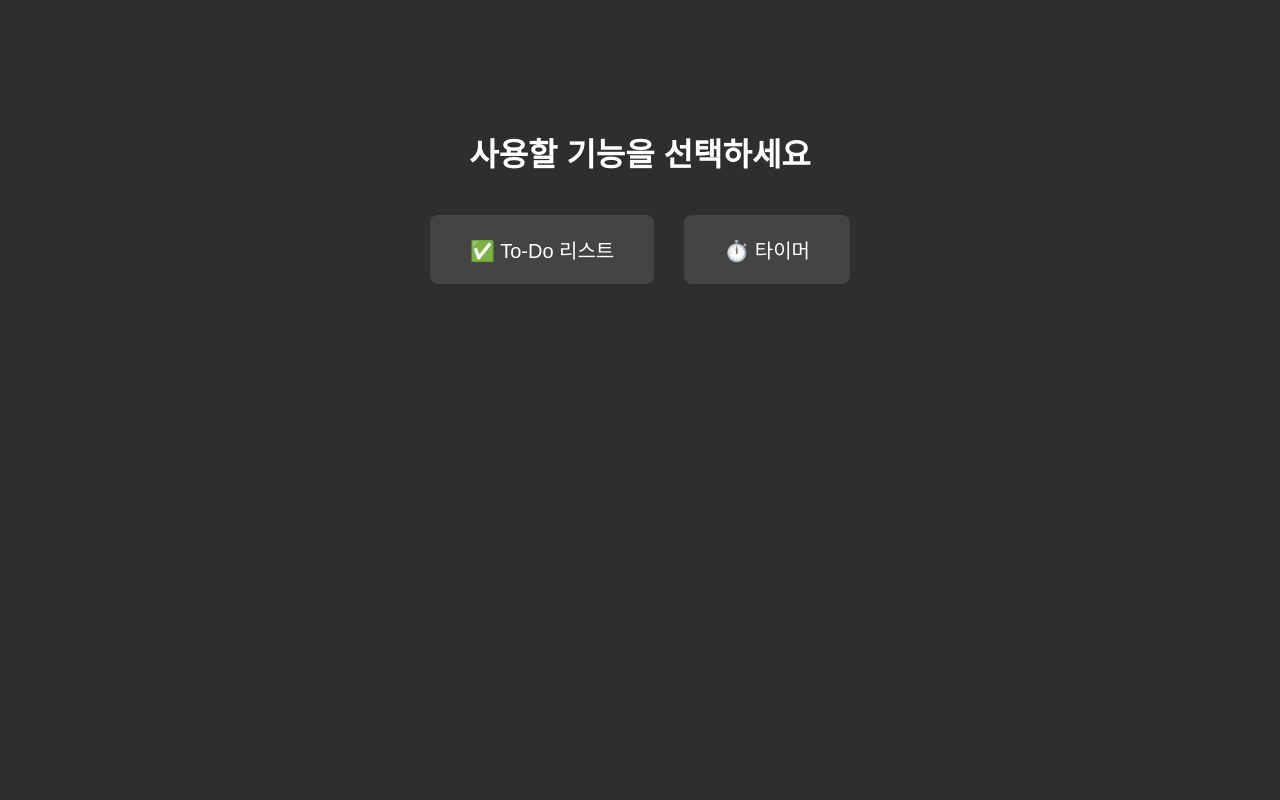
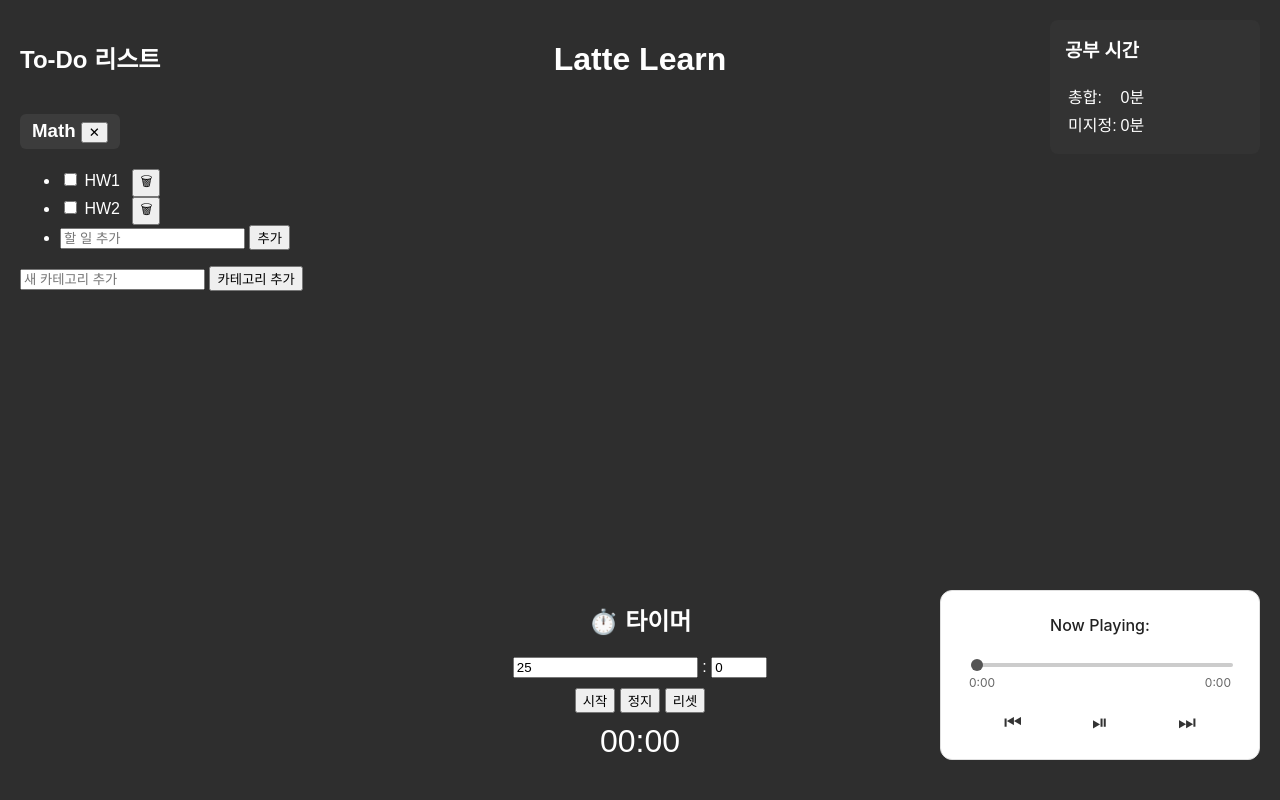
Before and after one commit to Jaeminp2/flask-demo, a Flask app: page / in a window 1280 px wide. Run offline with Flask 3, Linux system fonts and the light colour scheme; data that the repository does not hold is empty.

Commit message:
앱 통합 2차 + 공부시간 위치만 구현, 세부코드 추가 필요

```diff
--- a/app.py
+++ b/app.py
@@ -1,44 +1,35 @@
 import os
 from flask import Flask, render_template
-from todo_models import db, Todo
+from todo_models import db, Category
 
-# Set the secret key for our app
-# Use an environment variable if available, otherwise use the development default.
 SECRET_KEY = os.environ.get('SECRET_KEY', 'development-secret-key')
-
 app = Flask(__name__)
 app.secret_key = SECRET_KEY
 
-# Database configuration
+# DB 기본 세팅
 app.config['SQLALCHEMY_DATABASE_URI'] = 'sqlite:///todos.db'
 app.config['SQLALCHEMY_TRACK_MODIFICATIONS'] = False
-
 db.init_app(app)
 
+# 블루프린트 파트
 from todo import todo_bp
-from timer import timer_bp         # timer 블루프린트 임포트
+from timer import timer_bp
+from study_stats import study_bp
+from music import music_bp
+
 app.register_blueprint(todo_bp)
-app.register_blueprint(timer_bp)  # 블루프린트 등록
-
+app.register_blueprint(timer_bp)
+app.register_blueprint(study_bp)
+app.register_blueprint(music_bp)
 
 @app.route('/')
 def home():
-    return render_template('main.html')
+    categories = Category.query.all()
+    return render_template('main.html', categories=categories)
 
-# if __name__ == '__main__':
-#     # Create all tables
-#     with app.app_context():
-#         db.create_all()
-
-#     print(app.url_map)
-
-#     # NOTE: Set debug to True for development mode
-#     app.run(host='0.0.0.0', port=5005, debug=True)
-
+#앱실행 파트
 if __name__ == '__main__':
     with app.app_context():
         db.create_all()
-
-    print(app.url_map)  # 등록된 라우트 목록 확인
-
+    print(app.url_map)
     app.run(debug=True)
--- a/templates/main.html
+++ b/templates/main.html
@@ -1,48 +1,121 @@
-<!-- templates/main.html -->
 <!DOCTYPE html>
 <html lang="ko">
 <head>
   <meta charset="UTF-8">
-    <title>기능 선택</title>
+  <title> Latte Learn </title>
   <style>
     body {
       background-color: #2e2e2e;
       color: white;
-            text-align: center;
       font-family: Arial, sans-serif;
-            padding-top: 100px;
+      margin: 0;
+      padding: 0;
     }
-        h1 {
-            margin-bottom: 40px;
+
+    .todo-section {
+      position: absolute;
+      top: 20px;
+      left: 20px;
+      width: 35%;
     }
-        .button-container {
-            display: flex;
-            justify-content: center;
-            gap: 30px;
+
+    .timer-section {
+      position: absolute;
+      bottom: 40px;
+      left: 50%;
+      transform: translateX(-50%);
+      width: 300px;
     }
-        .feature-button {
-            background-color: #444;
+
+    .music-section {
+      position: absolute;
+      bottom: 40px;
+      right: 20px;
+      width: 320px;
+    }
+
+    #statsBox {
+      position: absolute;
+      top: 20px;
+      right: 20px;
+      background: #333;
+      padding: 15px;
+      border-radius: 8px;
       color: white;
-            padding: 20px 40px;
-            font-size: 20px;
-            border: none;
-            border-radius: 8px;
-            cursor: pointer;
-            transition: background-color 0.2s ease;
-            text-decoration: none;
+      min-width: 180px;
     }
-        .feature-button:hover {
-            background-color: #666;
+
+    #statsBox h3 {
+      margin-top: 0;
     }
   </style>
 </head>
 <body>
 
-    <h1>사용할 기능을 선택하세요</h1>
-    <div class="button-container">
-        <a href="/todos" class="feature-button">✅ To-Do 리스트</a>
-        <a href="/timer" class="feature-button">⏱️ 타이머</a>
+  <h1 style="text-align: center; padding: 20px;">Latte Learn</h1>
+
+  <div class="todo-section">
+    {% include "todo_embed.html" %}
   </div>
+
+  <div class="timer-section">
+    {% include "timer_embed.html" %}
+  </div>
+
+  <div class="music-section">
+    {% include "song_embed.html" %}
+  </div>
+
+  <div id="statsBox">
+    <h3>공부 시간</h3>
+    <table id="statsTable">
+      <tr><td>총합:</td><td id="stat-total">0분</td></tr>
+      <tr><td>미지정:</td><td id="stat-uncat">0분</td></tr>
+    </table>
+  </div>
+
+  <script>
+    let lastStats = null;
+    let elapsedTime = 0;
+    let selectedCategoryId = null;
+
+    function updateStatsTable() {
+      fetch('/stats')
+        .then(res => res.json())
+        .then(data => {
+          lastStats = data;
+          renderStats(data.total, data.uncategorized, data.by_category);
+        });
+    }
+
+    function renderStats(baseTotal, baseUncat, basePerCategory) {
+      const totalEl = document.getElementById('stat-total');
+      const uncatEl = document.getElementById('stat-uncat');
+      const table = document.getElementById('statsTable');
+
+      const extra = elapsedTime || 0;
+
+      totalEl.textContent = Math.floor((baseTotal + extra) / 60) + "분";
+      uncatEl.textContent = Math.floor((baseUncat + (selectedCategoryId ? 0 : extra)) / 60) + "분";
+
+      while (table.rows.length > 2) {
+        table.deleteRow(2);
+      }
+
+      basePerCategory.forEach(item => {
+        const add = (selectedCategoryId && item.name === getSelectedCategoryName()) ? extra : 0;
+        const row = table.insertRow();
+        row.innerHTML = `<td>${item.name}:</td><td>${Math.floor((item.duration + add) / 60)}분</td>`;
+      });
+    }
+
+    function getSelectedCategoryName() {
+      const selected = document.querySelector('.category.selected');
+      return selected ? selected.textContent.trim() : null;
+    }
+
+    document.addEventListener('DOMContentLoaded', updateStatsTable);
+  </script>
 
 </body>
 </html>
--- /dev/null
+++ b/templates/song_embed.html
@@ -0,0 +1,163 @@
+<div class="player">
+  <div class="title" id="nowPlaying">Now Playing:</div>
+
+  <input type="range" id="progressBar" value="0">
+  <div class="time">
+    <span id="currentTime">0:00</span>
+    <span id="totalTime">0:00</span>
+  </div>
+
+  <audio id="player">
+    <source id="audioSource" src="" type="audio/mpeg">
+  </audio>
+
+  <div class="controls">
+    <button onclick="prevSong()">⏮</button>
+    <button onclick="togglePlay()">⏯</button>
+    <button onclick="nextSong()">⏭</button>
+  </div>
+</div>
+
+<style>
+  .player {
+    background: #ffffff;
+    border-radius: 12px;
+    padding: 24px 28px;
+    width: 320px;
+    box-sizing: border-box;
+    text-align: center;
+    border: 1px solid #e0e0e0;
+    font-family: 'Inter', sans-serif;
+    color: #222;
+  }
+
+  .title {
+    font-size: 16px;
+    font-weight: 500;
+    margin-bottom: 16px;
+    white-space: nowrap;
+    overflow: hidden;
+    text-overflow: ellipsis;
+  }
+
+  input[type="range"] {
+    width: 100%;
+    -webkit-appearance: none;
+    background: transparent;
+  }
+
+  input[type="range"]::-webkit-slider-runnable-track {
+    height: 4px;
+    background: #ccc;
+    border-radius: 2px;
+  }
+
+  input[type="range"]::-webkit-slider-thumb {
+    -webkit-appearance: none;
+    width: 12px;
+    height: 12px;
+    background: #555;
+    border-radius: 50%;
+    margin-top: -4px;
+  }
+
+  .time {
+    display: flex;
+    justify-content: space-between;
+    font-size: 12px;
+    color: #666;
+    margin-top: 4px;
+  }
+
+  .controls {
+    display: flex;
+    justify-content: space-around;
+    margin-top: 20px;
+  }
+
+  .controls button {
+    background: none;
+    border: none;
+    font-size: 20px;
+    color: #333;
+    cursor: pointer;
+    transition: color 0.2s;
+  }
+
+  .controls button:hover {
+    color: #000;
+  }
+</style>
+
+<script>
+  document.addEventListener('DOMContentLoaded', () => {
+    const audio = document.getElementById('player');
+    const source = document.getElementById('audioSource');
+    const nowPlaying = document.getElementById('nowPlaying');
+    const progressBar = document.getElementById('progressBar');
+    const currentTime = document.getElementById('currentTime');
+    const totalTime = document.getElementById('totalTime');
+
+    let songList = [];
+    let currentIndex = 0;
+
+    async function loadSongs() {
+      const res = await fetch('/songs');
+      songList = await res.json();
+      if (songList.length > 0) {
+        loadSong(currentIndex);
+      }
+    }
+
+    function loadSong(index) {
+      const filename = songList[index];
+      source.src = `/play/${encodeURIComponent(filename)}`;
+      audio.load();
+      nowPlaying.textContent = "Now Playing: " + filename;
+    }
+
+    window.togglePlay = function () {
+      if (audio.paused) {
+        audio.play();
+      } else {
+        audio.pause();
+      }
+    };
+
+    window.nextSong = function () {
+      if (songList.length === 0) return;
+      currentIndex = (currentIndex + 1) % songList.length;
+      loadSong(currentIndex);
+      audio.play();
+    };
+
+    window.prevSong = function () {
+      if (songList.length === 0) return;
+      currentIndex = (currentIndex - 1 + songList.length) % songList.length;
+      loadSong(currentIndex);
+      audio.play();
+    };
+
+    audio.addEventListener('timeupdate', () => {
+      const progress = (audio.currentTime / audio.duration) * 100;
+      progressBar.value = progress || 0;
+
+      const format = t => {
+        const m = Math.floor(t / 60);
+        const s = Math.floor(t % 60).toString().padStart(2, '0');
+        return `${m}:${s}`;
+      };
+
+      currentTime.textContent = format(audio.currentTime);
+      totalTime.textContent = format(audio.duration || 0);
+    });
+
+    progressBar.addEventListener('input', () => {
+      if (audio.duration) {
+        audio.currentTime = (progressBar.value / 100) * audio.duration;
+      }
+    });
+
+    loadSongs();
+  });
+</script>
--- a/templates/timer.html
+++ b/templates/timer.html
@@ -1,3 +1,4 @@
+<!-- templates/timer.html -->
 <!DOCTYPE html>
 <html lang="en">
 <head>
--- /dev/null
+++ b/templates/timer_embed.html
@@ -0,0 +1,107 @@
+<div style="text-align:center;">
+  <h2>⏱️ 타이머</h2>
+  <div id="timeInputs">
+    <input type="number" id="minutes" value="25" min="0"> :
+    <input type="number" id="seconds" value="0" min="0" max="59">
+  </div>
+  <div style="margin:10px;">
+    <button onclick="startTimer()">시작</button>
+    <button onclick="stopTimer()">정지</button>
+    <button onclick="resetTimer()">리셋</button>
+  </div>
+  <div id="timerDisplay" style="font-size:2em;">00:00</div>
+</div>
+<script>
+  let timer;
+  let totalTime = 0;
+  let elapsedTime = 0;   // 누적된 시간
+  let isRunning = false;
+
+  function startTimer() {
+    if (isRunning) return;
+
+    if (totalTime === 0) {
+      let minutes = parseInt(document.getElementById('minutes').value) || 0;
+      let seconds = parseInt(document.getElementById('seconds').value) || 0;
+      totalTime = minutes * 60 + seconds;
+    }
+
+    if (totalTime <= 0) {
+      alert("시간을 설정해주세요.");
+      return;
+    }
+
+    document.getElementById('timeInputs').style.display = "none";
+    isRunning = true;
+
+    timer = setInterval(() => {
+      if (totalTime > 0) {
+        totalTime--;
+        elapsedTime++;
+        updateDisplay();
+      } else {
+        clearInterval(timer);
+        isRunning = false;
+        updateDisplay();
+        sendStudyLog(elapsedTime);
+        alert("시간 종료!");
+        elapsedTime = 0;
+        totalTime = 0;
+        resetUI();
+      }
+    }, 1000);
+  }
+
+  function stopTimer() {
+    clearInterval(timer);
+    isRunning = false;
+  }
+
+  function resetTimer() {
+    clearInterval(timer);
+    isRunning = false;
+
+    if (elapsedTime > 0) {
+      sendStudyLog(elapsedTime);
+    }
+
+    totalTime = 0;
+    elapsedTime = 0;
+    updateDisplay();
+    resetUI();
+  }
+
+  function resetUI() {
+    document.getElementById('timerDisplay').textContent = "00:00";
+    document.getElementById('minutes').value = '25';
+    document.getElementById('seconds').value = '0';
+    document.getElementById('timeInputs').style.display = "block";
+  }
+
+  function updateDisplay() {
+    let m = String(Math.floor(totalTime / 60)).padStart(2, '0');
+    let s = String(totalTime % 60).padStart(2, '0');
+    document.getElementById('timerDisplay').textContent = `${m}:${s}`;
+  }
+
+  function sendStudyLog(durationInSeconds) {
+    fetch("/log", {
+      method: "POST",
+      headers: {
+        "Content-Type": "application/json"
+      },
+      body: JSON.stringify({
+        duration: durationInSeconds,
+        category_id: selectedCategoryId || null
+      })
+    }).then(res => {
+      if (res.ok) {
+        console.log(` ${durationInSeconds}초 공부 기록 완료`);
+      } else {
+        console.error("❌ 공부 기록 실패");
+      }
+    }).catch(err => {
+      console.error("❌ 서버 오류", err);
+    });
+  }
+</script>
--- a/templates/todo.html
+++ b/templates/todo.html
@@ -1,3 +1,4 @@
+<!-- templates/todo.html -->
 <!doctype html>
 <html lang="en">
 <head>
--- /dev/null
+++ b/templates/todo_embed.html
@@ -0,0 +1,79 @@
+<div>
+  <h2>To-Do 리스트</h2>
+
+  {% for c in categories %}
+    <h3 class="category" data-cat-id="{{ c.id }}">{{ c.name }}
+      <form method="post" action="{{ url_for('todo.delete_category', cat_id=c.id) }}" style="display:inline;">
+        <button type="submit">✕</button>
+      </form>
+    </h3>
+    <ul>
+      {% for t in c.todos %}
+        <li>
+          <form method="post" action="{{ url_for('todo.toggle', todo_id=t.id) }}" style="display:inline;">
+            <input type="checkbox" onChange="this.form.submit()" {% if t.completed %}checked{% endif %}>
+          </form>
+          <span {% if t.completed %}style="text-decoration:line-through"{% endif %}>{{ t.text }}</span>
+          <form method="post" action="{{ url_for('todo.delete_task', todo_id=t.id) }}" style="display:inline; margin-left:8px;">
+            <button type="submit">🗑</button>
+          </form>
+        </li>
+      {% endfor %}
+      <li>
+        <form method="post" action="{{ url_for('todo.todos') }}">
+          <input type="hidden" name="category_id" value="{{ c.id }}">
+          <input type="text" name="todo" placeholder="할 일 추가" required>
+          <button type="submit">추가</button>
+        </form>
+      </li>
+    </ul>
+  {% endfor %}
+
+  <form method="post" action="{{ url_for('todo.add_category') }}">
+    <input type="text" name="category_name" placeholder="새 카테고리 추가" required>
+    <button type="submit">카테고리 추가</button>
+  </form>
+</div>
+
+<style>
+  .category {
+    display: inline-block;
+    cursor: pointer;
+    padding: 6px 12px;
+    border-radius: 6px;
+    background-color: #3c3c3c;
+    margin-bottom: 4px;
+    transition: background-color 0.2s ease;
+  }
+
+  .category:hover {
+    background-color: #555;
+  }
+
+  .category.selected {
+    background-color: #2c89ff;
+  }
+</style>
+
+<script>
+  let selectedCategoryId = null;
+
+  document.querySelectorAll('.category').forEach(el => {
+    el.addEventListener('click', () => {
+      const clickedId = el.dataset.catId;
+
+      if (selectedCategoryId === clickedId) {
+        // 이미 선택된 카테고리를 다시 클릭한 경우: 선택 해제
+        el.classList.remove('selected');
+        selectedCategoryId = null;
+        console.log("Category deselected");
+      } else {
+        // 새 카테고리 선택
+        document.querySelectorAll('.category').forEach(c => c.classList.remove('selected'));
+        el.classList.add('selected');
+        selectedCategoryId = clickedId;
+        console.log("Selected category:", selectedCategoryId);
+      }
+    });
+  });
+</script>
--- a/timer.py
+++ b/timer.py
@@ -1,7 +1,7 @@
 # timer.py
 from flask import Blueprint, render_template
 
-timer_bp = Blueprint('timer', __name__)  # <-- template_folder 생략
+timer_bp = Blueprint('timer', __name__)
 
 @timer_bp.route('/timer')
 def timer():
```
Also changed, not shown: music.py (added, +21 -0 lines), study_stats.py (added, +52 -0 lines), todo.py (+12 -17 lines), instance/todos.db (added), 1 other file. Lines whose indentation alone changed are shown as unchanged.
